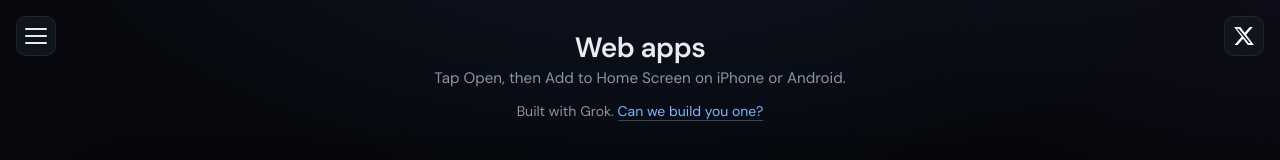
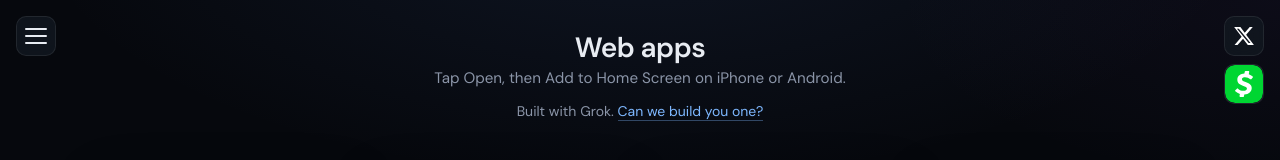
Before and after one commit to agamkram/markmaga-hub, a plain HTML site: page index.html in a window 1280 px wide. Shown: the top 160 px of the page. Drawn offline with Linux system fonts and the light colour scheme.

Commit message:
Add Cash App tip button under X with official app icon
Stack corner actions top-right, link to cash.app/$markemaga, and use
the published Cash App app icon SVG instead of a hand-drawn logo.

```diff
--- a/index.html
+++ b/index.html
@@ -35,20 +35,38 @@
     </div>
   </nav>
 
+  <div class="site-actions">
     <a
-    class="x-link"
+      class="corner-link x-link"
       href="https://x.com/markemaga"
       target="_blank"
       rel="noopener noreferrer"
       aria-label="Mark Maga on X"
     >
-    <svg class="x-link__icon" viewBox="0 0 24 24" aria-hidden="true">
+      <svg class="corner-link__icon" viewBox="0 0 24 24" aria-hidden="true">
         <path
           fill="currentColor"
           d="M18.244 2.25h3.308l-7.227 8.26 8.502 11.24H16.17l-5.214-6.817L4.99 21.75H1.68l7.73-8.835L1.254 2.25H8.08l4.713 6.231zm-1.138 17.5h2.036L6.324 4.126H4.298z"
         />
       </svg>
     </a>
+    <a
+      class="corner-link cashapp-link"
+      href="https://cash.app/$markemaga"
+      target="_blank"
+      rel="noopener noreferrer"
+      aria-label="Tip Mark Maga on Cash App"
+    >
+      <img
+        class="corner-link__icon cashapp-link__icon"
+        src="images/cash-app.svg"
+        alt=""
+        width="64"
+        height="64"
+        decoding="async"
+      />
+    </a>
+  </div>
 
   <dialog id="about-dialog" class="about-dialog" aria-labelledby="about-dialog-title">
     <div class="about-dialog__inner">
--- a/styles.css
+++ b/styles.css
@@ -48,11 +48,17 @@
   z-index: 100;
 }
 
-.x-link {
+.site-actions {
   position: fixed;
   top: var(--nav-inset-top);
   right: max(1rem, env(safe-area-inset-right));
   z-index: 100;
+  display: flex;
+  flex-direction: column;
+  gap: 0.5rem;
+}
+
+.corner-link {
   display: inline-flex;
   align-items: center;
   justify-content: center;
@@ -70,19 +76,34 @@
     background var(--transition);
 }
 
-.x-link__icon {
+.corner-link__icon {
   display: block;
   width: 100%;
   height: 100%;
+}
+
+.x-link {
   color: #ffffff;
 }
 
-.x-link:hover {
+.cashapp-link {
+  padding: 0;
+  overflow: hidden;
+}
+
+.cashapp-link__icon {
+  display: block;
+  width: 100%;
+  height: 100%;
+  border-radius: 10px;
+}
+
+.corner-link:hover {
   border-color: var(--border-hover);
   background: rgba(18, 24, 32, 0.95);
 }
 
-.x-link:focus-visible {
+.corner-link:focus-visible {
   outline: 2px solid var(--accent);
   outline-offset: 2px;
 }
```
Also changed, not shown: images/cash-app.svg (added). Lines whose indentation alone changed are shown as unchanged.
